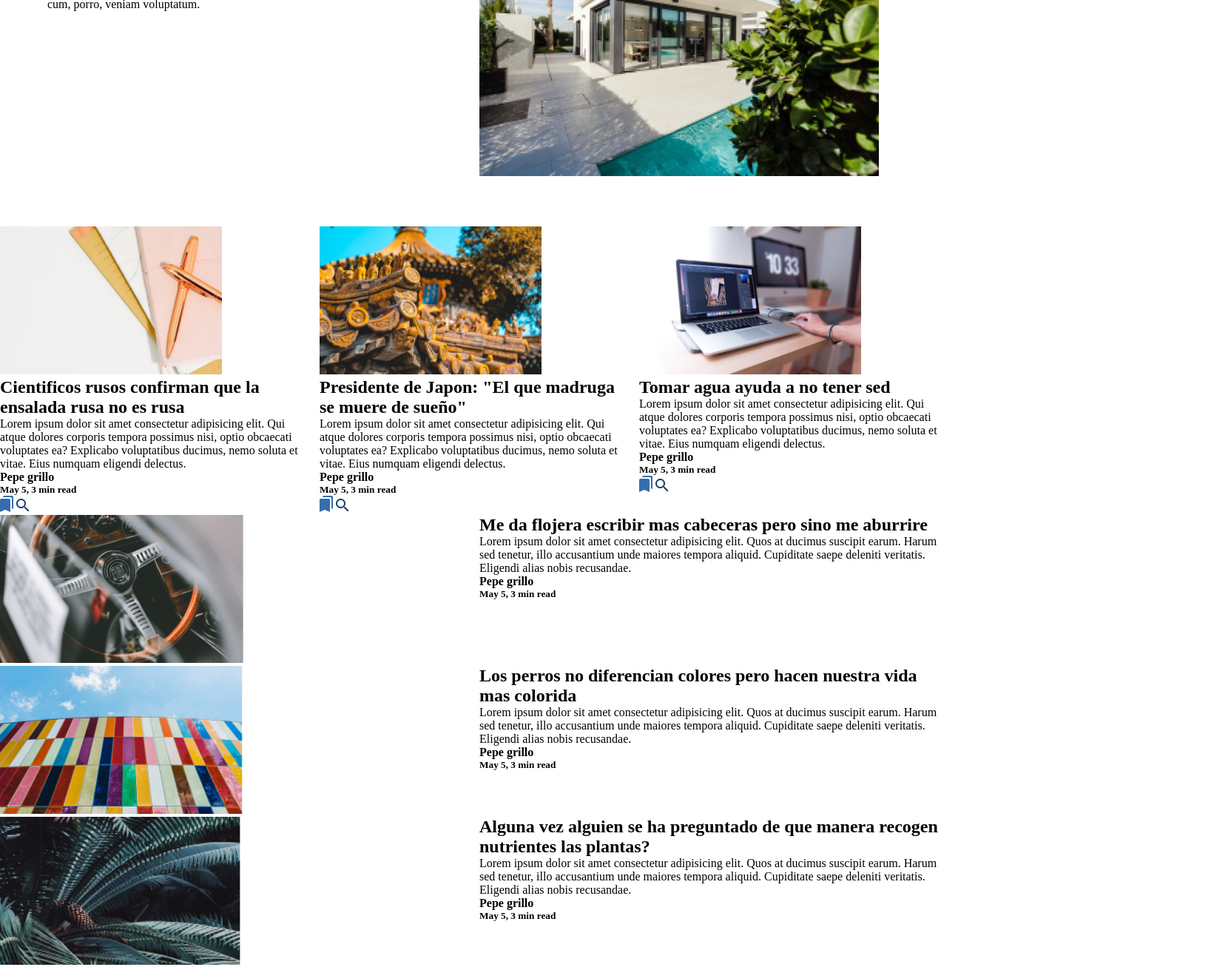
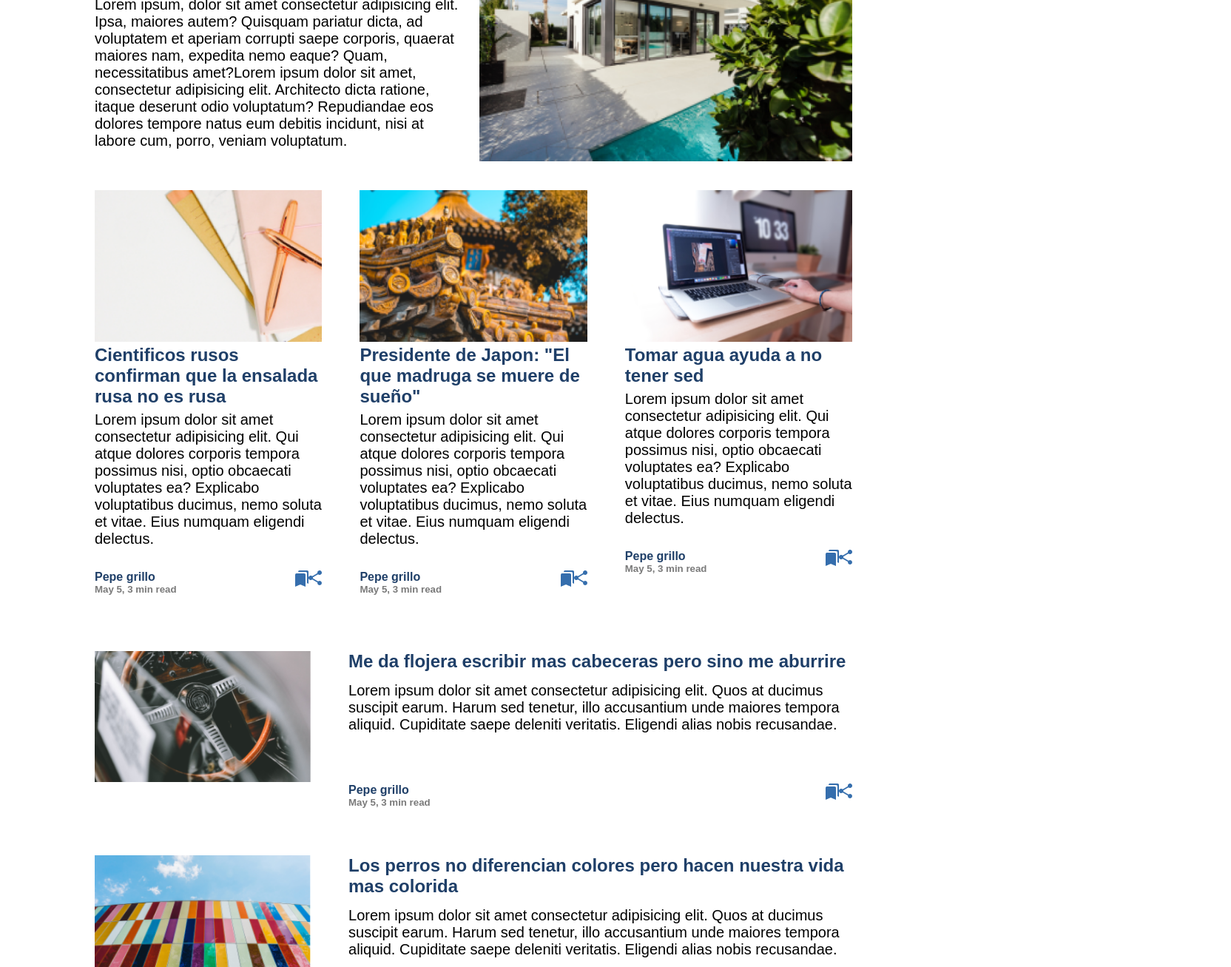
Before and after one commit to Diegolivia/Sem5-Pacha, a plain HTML site: page index.html in a window 1280 px wide. Shown: the part 634-1941 px from the top of the page at 74% size, 1664 px wide, since content can reach past the window. Drawn offline with Linux system fonts and the light colour scheme.

Commit message:
reescribi picture-img a solo img, agregue paneles de autenticacion, agregado de estilos especificos y globales

```diff
--- a/index.html
+++ b/index.html
@@ -10,7 +10,7 @@
 
 <body>
     <nav>
-        <picture><img src="images/LOGO.png"></picture>
+        <img src="images/LOGO.png"></picture>
         <ul>
             <li><a href="#">Home</a></li>
             <li><a href="#">Espectaculo</a></li>
@@ -28,7 +28,7 @@
         </div>
     </section>
     <section id="Searchbar">
-            <div class="SearchIcon">i</div>
+        <div class="SearchIcon"><img src="images/icon-search.png"></div>
         <input type="text" class="searchTerm" placeholder="Search article ...">
     </section>
     <section id="MainStory">
@@ -42,12 +42,12 @@
                 labore cum, porro, veniam voluptatum.</p>
         </div>
         <div id="left">
-            <picture><img src="images/img-post-1.png"></picture>
+            <img src="images/img-post-1.png"></picture>
         </div>
     </section>
     <section id="RelatedStory">
         <article id="MinorStoryBlock">
-            <picture><img src="images/img-post-2.png"></picture>
+            <img src="images/img-post-2.png"></picture>
             <h2>Cientificos rusos confirman que la ensalada rusa no es rusa</h2>
             <p>Lorem ipsum dolor sit amet consectetur adipisicing elit. Qui atque dolores corporis tempora possimus
                 nisi, optio obcaecati voluptates ea? Explicabo voluptatibus ducimus, nemo soluta et vitae. Eius numquam
@@ -58,13 +58,14 @@
                     <h5>May 5, 3 min read</h5>
                 </div>
                 <div id="AuthLeft">
-                    <picture><img src="images/icon-save.png"></picture>
-                    <picture><img src="images/icon-search.png"></picture>
+
+                    <img src="images/icon-save.png">
+                    <img src="images/icon-share.png">
                 </div>
             </div>
         </article>
         <article id="MinorStoryBlock">
-            <picture><img src="images/img-post-3-1.png"></picture>
+            <img src="images/img-post-3-1.png"></picture>
             <h2>Presidente de Japon: "El que madruga se muere de sueño"</h2>
             <p>Lorem ipsum dolor sit amet consectetur adipisicing elit. Qui atque dolores corporis tempora possimus
                 nisi, optio obcaecati voluptates ea? Explicabo voluptatibus ducimus, nemo soluta et vitae. Eius numquam
@@ -75,13 +76,14 @@
                     <h5>May 5, 3 min read</h5>
                 </div>
                 <div id="AuthLeft">
-                    <picture><img src="images/icon-save.png"></picture>
-                    <picture><img src="images/icon-search.png"></picture>
+
+                    <img src="images/icon-save.png">
+                    <img src="images/icon-share.png">
                 </div>
             </div>
         </article>
         <article id="MinorStoryBlock">
-            <picture><img src="images/img-post-3.png"></picture>
+            <img src="images/img-post-3.png"></picture>
             <h2>Tomar agua ayuda a no tener sed</h2>
             <p>Lorem ipsum dolor sit amet consectetur adipisicing elit. Qui atque dolores corporis tempora possimus
                 nisi, optio obcaecati voluptates ea? Explicabo voluptatibus ducimus, nemo soluta et vitae. Eius numquam
@@ -92,69 +94,99 @@
                     <h5>May 5, 3 min read</h5>
                 </div>
                 <div id="AuthLeft">
-                    <picture><img src="images/icon-save.png"></picture>
-                    <picture><img src="images/icon-search.png"></picture>
+
+                    <img src="images/icon-save.png">
+                    <img src="images/icon-share.png">
                 </div>
             </div>
         </article>
     </section>
-
     <section id="AllArticles">
         <article id="ArticleCard">
             <div id="ArtCardRight">
-                <picture><img src="images/img-post-4.png"></picture>
+                <img id="ArtCardPhoto" src="images/img-post-4.png"></picture>
             </div>
             <div id="ArtCardLeft">
                 <h2>Me da flojera escribir mas cabeceras pero sino me aburrire</h2>
                 <p>Lorem ipsum dolor sit amet consectetur adipisicing elit. Quos at ducimus suscipit earum. Harum sed
                     tenetur, illo accusantium unde maiores tempora aliquid. Cupiditate saepe deleniti veritatis.
                     Eligendi alias nobis recusandae.</p>
+                <div id="AuthorCred">
+                    <div id="AuthRight">
                         <h4>Pepe grillo</h4>
                         <h5>May 5, 3 min read</h5>
+                    </div>
+                    <div id="AuthLeft">
+
+                        <img src="images/icon-save.png">
+                        <img src="images/icon-share.png">
+                    </div>
                 </div>
         </article>
         <article id="ArticleCard">
             <div id="ArtCardRight">
-                <picture><img src="images/img-post-5.png"></picture>
+                <img id="ArtCardPhoto" src="images/img-post-5.png"></picture>
             </div>
             <div id="ArtCardLeft">
                 <h2>Los perros no diferencian colores pero hacen nuestra vida mas colorida</h2>
                 <p>Lorem ipsum dolor sit amet consectetur adipisicing elit. Quos at ducimus suscipit earum. Harum sed
                     tenetur, illo accusantium unde maiores tempora aliquid. Cupiditate saepe deleniti veritatis.
                     Eligendi alias nobis recusandae.</p>
+                <div id="AuthorCred">
+                    <div id="AuthRight">
                         <h4>Pepe grillo</h4>
                         <h5>May 5, 3 min read</h5>
+                    </div>
+                    <div id="AuthLeft">
+                        <img src="images/icon-save.png">
+                        <img src="images/icon-share.png">
+                    </div>
                 </div>
         </article>
         <article id="ArticleCard">
             <div id="ArtCardRight">
-                <picture><img src="images/img-post-6.png"></picture>
+                <img id="ArtCardPhoto" src="images/img-post-6.png"></picture>
             </div>
             <div id="ArtCardLeft">
                 <h2>Alguna vez alguien se ha preguntado de que manera recogen nutrientes las plantas?</h2>
                 <p>Lorem ipsum dolor sit amet consectetur adipisicing elit. Quos at ducimus suscipit earum. Harum sed
                     tenetur, illo accusantium unde maiores tempora aliquid. Cupiditate saepe deleniti veritatis.
                     Eligendi alias nobis recusandae.</p>
+                <div id="AuthorCred">
+                    <div id="AuthRight">
                         <h4>Pepe grillo</h4>
                         <h5>May 5, 3 min read</h5>
+                    </div>
+                    <div id="AuthLeft">
+
+                        <img src="images/icon-save.png">
+                        <img src="images/icon-share.png">
+                    </div>
                 </div>
         </article>
         <article id="ArticleCard">
             <div id="ArtCardRight">
-                <picture><img src="images/img-post-7.png"></picture>
+                <img id="ArtCardPhoto" src="images/img-post-7.png"></picture>
             </div>
             <div id="ArtCardLeft">
                 <h2>Usar equipo electrico cerca del agua es peligroso, ¿Quien lo hubiera dicho?</h2>
                 <p>Lorem ipsum dolor sit amet consectetur adipisicing elit. Quos at ducimus suscipit earum. Harum sed
                     tenetur, illo accusantium unde maiores tempora aliquid. Cupiditate saepe deleniti veritatis.
                     Eligendi alias nobis recusandae.</p>
+                <div id="AuthorCred">
+                    <div id="AuthRight">
                         <h4>Pepe grillo</h4>
                         <h5>May 5, 3 min read</h5>
+                    </div>
+                    <div id="AuthLeft">
+                        <img src="images/icon-save.png">
+                        <img src="images/icon-share.png">
+                    </div>
                 </div>
         </article>
         <article id="ArticleCard">
             <div id="ArtCardRight">
-                <picture><img src="images/img-post-8.png"></picture>
+                <img id="ArtCardPhoto" src="images/img-post-8.png"></picture>
             </div>
             <div id="ArtCardLeft">
                 <h2>Si vas a usar una laptop todo el dia para estar en un lado va a ser que te compres una pc de
@@ -162,8 +194,15 @@
                 <p>Lorem ipsum dolor sit amet consectetur adipisicing elit. Quos at ducimus suscipit earum. Harum sed
                     tenetur, illo accusantium unde maiores tempora aliquid. Cupiditate saepe deleniti veritatis.
                     Eligendi alias nobis recusandae.</p>
+                <div id="AuthorCred">
+                    <div id="AuthRight">
                         <h4>Pepe grillo</h4>
                         <h5>May 5, 3 min read</h5>
+                    </div>
+                    <div id="AuthLeft">
+                        <img src="images/icon-save.png">
+                        <img src="images/icon-share.png">
+                    </div>
                 </div>
         </article>
     </section>
--- a/styles/main.css
+++ b/styles/main.css
@@ -4,6 +4,28 @@
 * {
     margin: 0;
     padding: 0;
+    font-family: Arial, Helvetica, sans-serif;
+    font-style: normal;
+    font-stretch: expanded;
+    letter-spacing: 4%;
+}
+
+section{
+    padding: 15px 10%;
+    width: 80%;
+}
+
+p{
+    Font-Size: 20px;
+    padding: 2% 0 5% 0;
+}
+
+h1, h2, h3, h4{
+    color:#1F3F68
+}
+
+h5{
+    color:#7a7a7a
 }
 
 /*=============================BARRA DE NAV=============================================*/
@@ -44,6 +66,8 @@ li a:hover {
     background-repeat: no-repeat;
     background-size: cover;
     position: relative;
+    width: 100%;
+    padding: 0;
 }
 
 #Banner img {
@@ -56,35 +80,35 @@ li a:hover {
     top: 100%;
     color: white;
     padding: 50px;
-    font-family: Arial, Helvetica, sans-serif;
-    Font-Style: Regular;
-    font-stretch: expanded;
 }
 
 #Banner h1 {
     Font-Size: 44px;
     padding: 20px;
+    color: white;
 }
 
 #Banner p {
     Font-Size: 20px;
+    padding: 15px 10%;
+    width: 80%;
 }
 
 /*===================================BARRA BUSCADORA==========================================*/
 
 #Searchbar {
-    width: 100%;
+    width: 80%;
     position: relative;
     display: flex;
     font-size: 14px;
-    padding: 25px 15%;
+    padding: 25px 10%;
 }
 
 .searchTerm {
     border: 0px solid;
     background-color: lightgray;
     color: grey;
-    width: 70%;
+    width: 100%;
     border-radius: 0 10px 10px 0 ;
     border-left: none;
 }
@@ -98,28 +122,87 @@ li a:hover {
     border: 0px solid;
     background-color: lightgray;
     color: grey;
-
     width: 20px;
     border-radius: 10px 0 0 10px;
     border-right: none;
+}
 
+.searchTerm img {
+    width: 100%;
 }
 
 /*===================================MAIN STORY==========================================*/
 
 #MainStory {
+    padding: 15px 10%;
+    width: 80%;
     column-count: 2;
-    padding: 5%;
   }
 
+  #MainStory h2{
+      font-size: 44px;
+      font-family: Helvetica, sans-serif;
+      font-weight: bold;
+      letter-spacing: 4%;
+  }
+
+  #MainStory img{
+    width: 100%;
+  }
 
 /*===================================RELATED STORY==========================================*/
 #RelatedStory{
-    column-count: 3;
+    display: flex;
+    justify-content: space-between;
+}
+
+#MinorStoryBlock{
+    width: 30%;
+}
+
+#MinorStoryBlock img{
+    width: 100%;
+}
+
+#AuthorCred{
+    padding: 5% 0;
+    display: flex;
+    justify-content: space-between;
+}
+
+#AuthRight{
+    width: 70%;
+    color: grey;
+}
+
+#AuthLeft{
+    width: 30%;
+    display: flex;
+    justify-content: right;
+}
+
+#AuthLeft img{
+    height: fit-content;
+    width: auto;
 }
 
 /*===================================ARTICLE STORY==========================================*/
 
 #ArticleCard{
-    column-count: 2;
+    display: flex;
+    padding: 3% 0 0 0 ;
 }
+
+#ArtCardRight{
+    color: white;
+    width: 30%;
+}
+
+#ArtCardLeft{
+    width: 70%;
+    padding: 0 0 0 5%;
+}
+
+#ArtCardPhoto {
+    width: 100%;
+}
```
Lines whose indentation alone changed are shown as unchanged.
